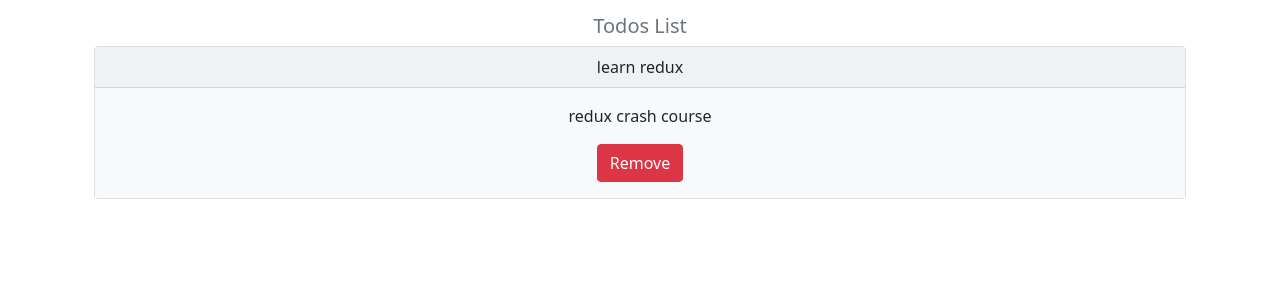
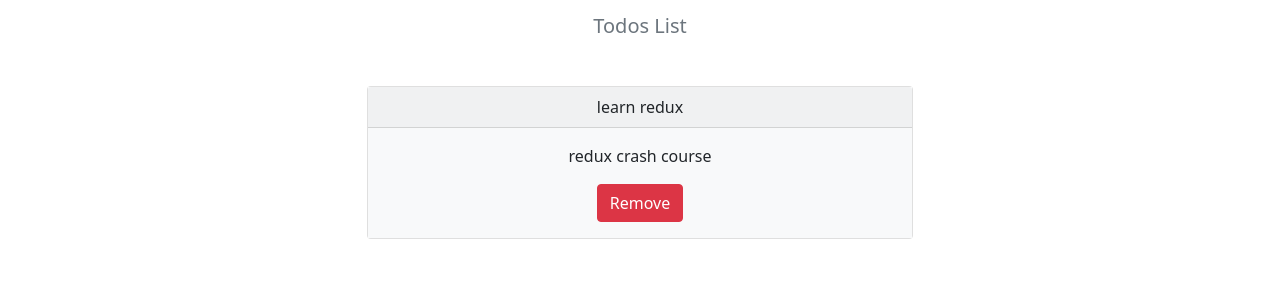
Before and after one commit to Ma9da/portfolio, a React (Create React App) app: page /todo in a window 1280 px wide. Shown: the part 262-551 px from the top of the page. Built offline with nearby package versions, Linux system fonts and the light colour scheme.

Commit message:
added some styling to todo list component

```diff
--- a/src/components/navbar/NavBar.jsx
+++ b/src/components/navbar/NavBar.jsx
@@ -8,7 +8,7 @@ const NavBar = () => {
                 <Container>
                     <Nav className="me-auto">
                         <Navbar.Brand >E-commerce</Navbar.Brand>
-                        <Nav.Link as={Link} to="/About">
+                        <Nav.Link  as={Link} to="/About">
                                 About
                         </Nav.Link>
                         <Nav.Link as={Link} to="/Shop">
--- a/src/components/todo/TodoList.jsx
+++ b/src/components/todo/TodoList.jsx
@@ -6,7 +6,7 @@ const TodoList = ({ todos, deleteTodo }) => {
 
             todos.map((todo, index) => {
                 return (
-                            <Card key={index}>
+                            <Card key={index} className="w-50 m-auto my-5">
                                 <span className="bg-light">
                                     <Card.Header>{todo.title}</Card.Header>
                                     <Card.Body>
```
Also changed, not shown: src/components/navbar/navbar.css (line endings or trailing spaces).
